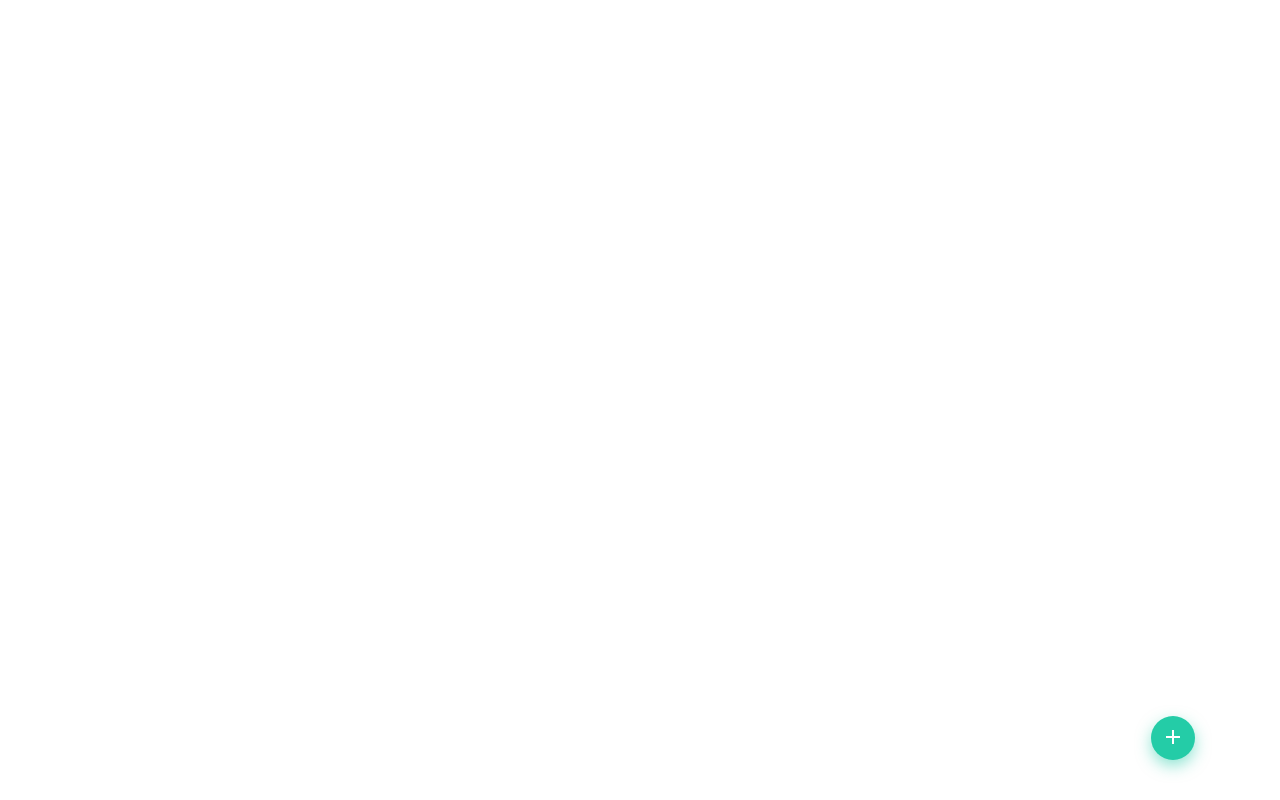
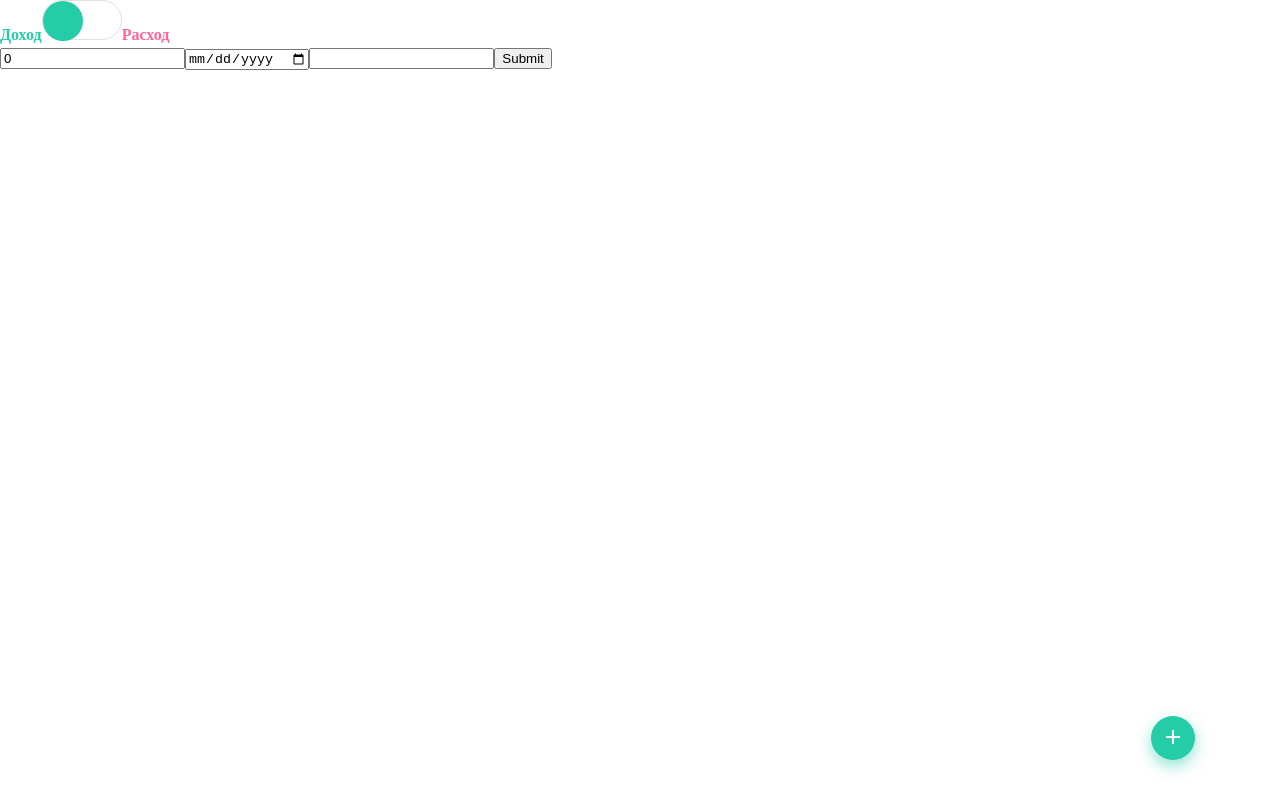
Before and after one commit to Maksym-Sharafan/wallet-frontend, a React (Create React App) app: page / in a window 1280 px wide. Built offline with nearby package versions, Linux system fonts and the light colour scheme.

Commit message:
start task

```diff
--- a/package.json
+++ b/package.json
@@ -9,11 +9,12 @@
     "@testing-library/jest-dom": "^5.15.0",
     "@testing-library/react": "^11.2.7",
     "@testing-library/user-event": "^12.8.3",
+    "formik": "^2.2.9",
     "react": "^17.0.2",
     "react-dom": "^17.0.2",
-    "react-redux": "^7.2.6",
     "react-loader-spinner": "^4.0.0",
     "react-media": "^1.10.0",
+    "react-redux": "^7.2.6",
     "react-scripts": "4.0.3",
     "web-vitals": "^1.1.2"
   },
--- a/src/App.js
+++ b/src/App.js
@@ -1,10 +1,11 @@
-// import ModalComponent from './components/modal/modal_1'
+import FormAddTrans from './components/formAddTrans/formAddTrans'
 import AddBtn from './components/addBtn/addBtn'
 
 function App() {
   return (
     <div className="App">
       <AddBtn/>
+      <FormAddTrans/>
       {/* <ModalComponent /> */}
     </div>
   );
--- /dev/null
+++ b/src/components/formAddTrans/formAddTrans.js
@@ -0,0 +1,58 @@
+import React from 'react';
+import { useFormik } from 'formik';
+import styles from './formAddTrans.module.css';
+import TransType from '../transType';
+const FormAddTrans = () => {
+  // Note that we have to initialize ALL of fields with values. These
+  // could come from props, but since we don’t want to prefill this form,
+  // we just use an empty string. If we don’t do this, React will yell
+  // at us.
+  const today = new Date().toLocaleDateString();
+  const formik = useFormik({
+    initialValues: {
+      amount: 0.00,
+      date: today,
+      comment: '',
+    },
+    onSubmit: values => {
+      alert(JSON.stringify(values, null, 2));
+    },
+  });
+  return (
+    <form onSubmit={formik.handleSubmit}>
+      <TransType />
+      <label htmlFor="amount"/>
+      <input
+        id="amount"
+        name="amount"
+        type="text"
+        placeholder='0.00'
+        onChange={formik.handleChange}
+        value={formik.values.amount}
+      />
+
+      <label htmlFor="date"></label>
+      <input
+        id="date"
+        name="date"
+        type="date"
+        placeholder={today}
+        onChange={formik.handleChange}
+        value={formik.values.date}
+      />
+
+      <label htmlFor="comment"></label>
+      <input
+        id="comment"
+        name="comment"
+        type="text"
+        onChange={formik.handleChange}
+        value={formik.values.comment}
+      />
+
+      <button type="submit">Submit</button>
+    </form>
+  );
+};
+
+export default FormAddTrans;
--- /dev/null
+++ b/src/components/transType/TransType.js
@@ -0,0 +1,18 @@
+import React from 'react';
+import styles from './TransType.module.css'
+
+const TransType = () => {
+
+  return (
+          <div>
+          <span className={styles.income}>Доход</span>
+          <label className={styles.switch}>
+          <input type="checkbox" className={styles.sliderInput}/>
+             <span className={styles.slider}></span>
+           </label>
+          <span className={styles.waste}>Расход</span>
+      </div>
+  )
+};
+
+export default TransType;
--- /dev/null
+++ b/src/components/transType/TransType.module.css
@@ -0,0 +1,67 @@
+
+/* The switch - the box around the slider */
+.switch {
+  position: relative;
+  display: inline-block;
+  width: 80px;
+  height: 40px;
+  background-color: #fff;
+}
+
+
+/* The slider */
+.slider {
+  position: absolute;
+  cursor: pointer;
+  top: 0;
+  left: 0;
+  right: 0;
+  bottom: 0;
+  border-radius: 34px;
+  border: 1px solid #E0E0E0;
+  background-color: #fff;
+  -webkit-transition: .4s;
+  transition: .4s;
+}
+
+.slider:before {
+  position: absolute;
+  content: "";
+  height: 40px;
+  width: 40px;
+  /* left: 4px; */
+  /* bottom: 2px; */
+  border-radius: 50%;
+  background-color:#24CCA7;
+  -webkit-transition: .4s;
+  transition: .4s;
+}
+
+.sliderInput{
+  display: none;
+}
+
+input:checked + .slider:before {
+  transform: translateX(40px);
+  background-color: #FF6596;
+}
+
+.income {
+  color:#24CCA7;
+  font-family: Circe;
+  font-style: normal;
+  font-weight: bold;
+  font-size: 16px;
+  line-height: 24px;
+}
+.no_checked {
+  color:#E0E0E0;
+}
+.waste {
+  font-family: Circe;
+  font-style: normal;
+  font-weight: bold;
+  font-size: 16px;
+  line-height: 24px;
+  color: #FF6596;
+}
--- /dev/null
+++ b/src/components/transType/index.js
@@ -0,0 +1,3 @@
+import TransType from './TransType';
+
+export default TransType;
```
Also changed, not shown: src/components/formAddTrans/formAddTrans.module.css (added), src/components/formAddTrans/index.js (added), src/components/modalAddTrans/index.js (added), src/components/modalAddTrans/modalAddTrans.js (added), 1 other file (tests, documents, lock files or other folders).
